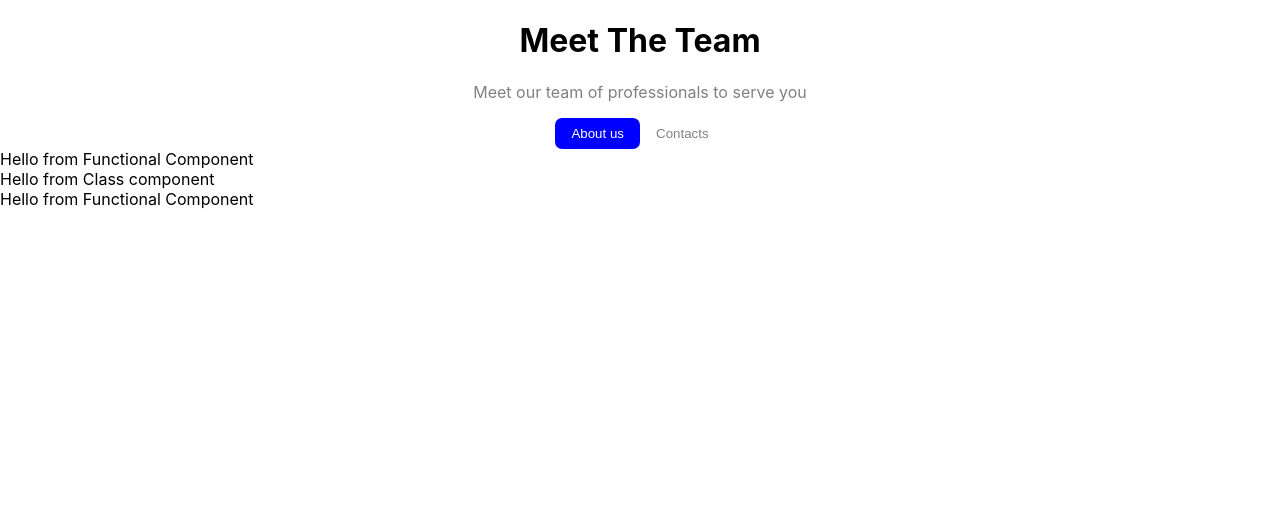
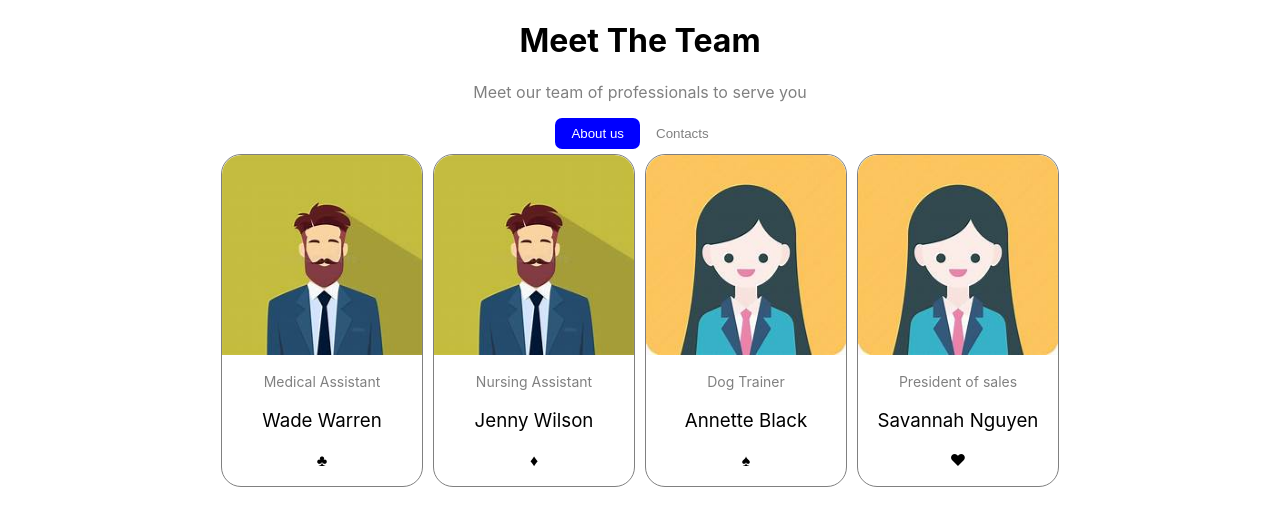
Before and after one commit to B-Jayree/Tta_React_Intro, a React (Create React App) app in the folder my-first-app/: page / in a window 1280 px wide. Shown: the top 526 px of the page. Built offline with nearby package versions, Linux system fonts and the light colour scheme.

Commit message:
Week 9 Day 4

```diff
--- a/my-first-app/src/App.css
+++ b/my-first-app/src/App.css
@@ -10,6 +10,37 @@
          .about-button {
             color: White;
             background-color: blue;
+
+        }
+
+         .main-container{
+            display: flex;
+            justify-content: center;
+        }
+
+        .member-container {
+            text-align: center;
+            border: .5px solid gray;
+            border-radius: 20px;
+            margin: 5px;
+
+        }
+
+        .member-container img {
+            border-top-left-radius: 20px;
+            border-top-right-radius: 20px;
+
+        }
+
+        .member-container h3 {
+            font-weight: 400;
+
+
+        }
+
+        .member-title {
+            color: gray;
+            font-size: 14px;
 
         }
 
--- a/my-first-app/src/App.js
+++ b/my-first-app/src/App.js
@@ -1,24 +1,18 @@
 
 import './App.css';
-import Functional from "./components/Functional";
-import ClassComp from "./components/ClassComp";
+// import Functional from "./components/Functional";
+// import ClassComp from "./components/ClassComp";
+import Heading from "./components/Heading";
+import Teams from "./components/Teams";
 
 function App() {
   return (
     <div className="App">
-        <div className="main-heading">
-            <div>
-                <h1>Meet The Team</h1>
-                <p>Meet our team of professionals to serve you</p>
-            </div>
-            <div>
-                <button className="borderless-buttons about-button " title="go to about us page">About us</button>
-                <button className=" borderless-buttons contact-button" title="Go to contact us page">Contacts</button>
-            </div>
+      <Heading/>
+      <Teams/>
 
-        </div>
-        <Functional/>
-        <ClassComp/>
+        {/* <Functional/>
+        <ClassComp/> */}
 
     </div>
   );
--- /dev/null
+++ b/my-first-app/src/components/Heading.jsx
@@ -0,0 +1,18 @@
+import React from 'react'
+
+export default function Heading() {
+  return (
+        <div className="main-heading">
+            <div>
+                <h1>Meet The Team</h1>
+                <p>Meet our team of professionals to serve you</p>
+            </div>
+            <div>
+                <button className="borderless-buttons about-button " title="go to about us page">About us</button>
+                <button className=" borderless-buttons contact-button" title="Go to contact us page">Contacts</button>
+            </div>
+
+        </div>
+
+  )
+}
--- /dev/null
+++ b/my-first-app/src/components/Teams.jsx
@@ -0,0 +1,34 @@
+import React from 'react'
+import maleMember  from "../assets/male.jfif";
+import femaleMember  from "../assets/female.jfif";
+
+export default function Teams() {
+  return (
+    <div className="main-container">
+        <div className="member-container">
+            <img src={maleMember} alt="Male worker" height="200" width="200" />
+                <p className="member-title">Medical Assistant</p>
+                <h3>Wade Warren</h3>
+                <p>&clubs;</p>
+        </div>
+        <div class="member-container">
+                <img src={maleMember} alt="Male worker" height="200" width="200" />
+                <p class="member-title">Nursing Assistant</p>
+                <h3>Jenny Wilson</h3>
+                <p>&diams;</p>
+            </div>
+             <div class="member-container">
+                <img src={femaleMember} alt="Female worker" height="200" width="200" />
+                <p class="member-title">Dog Trainer</p>
+                <h3>Annette Black</h3>
+                <p>&spades;</p>
+            </div>
+             <div class="member-container">
+                 <img src={femaleMember} alt="Female worker" height="200" width="200" />
+                <p class="member-title">President of sales</p>
+                <h3>Savannah Nguyen</h3>
+                <p>&hearts;</p>
+            </div>
+    </div>
+  )
+}
```
Also changed, not shown: my-first-app/src/assets/female.jfif (added), my-first-app/src/assets/male.jfif (added).
